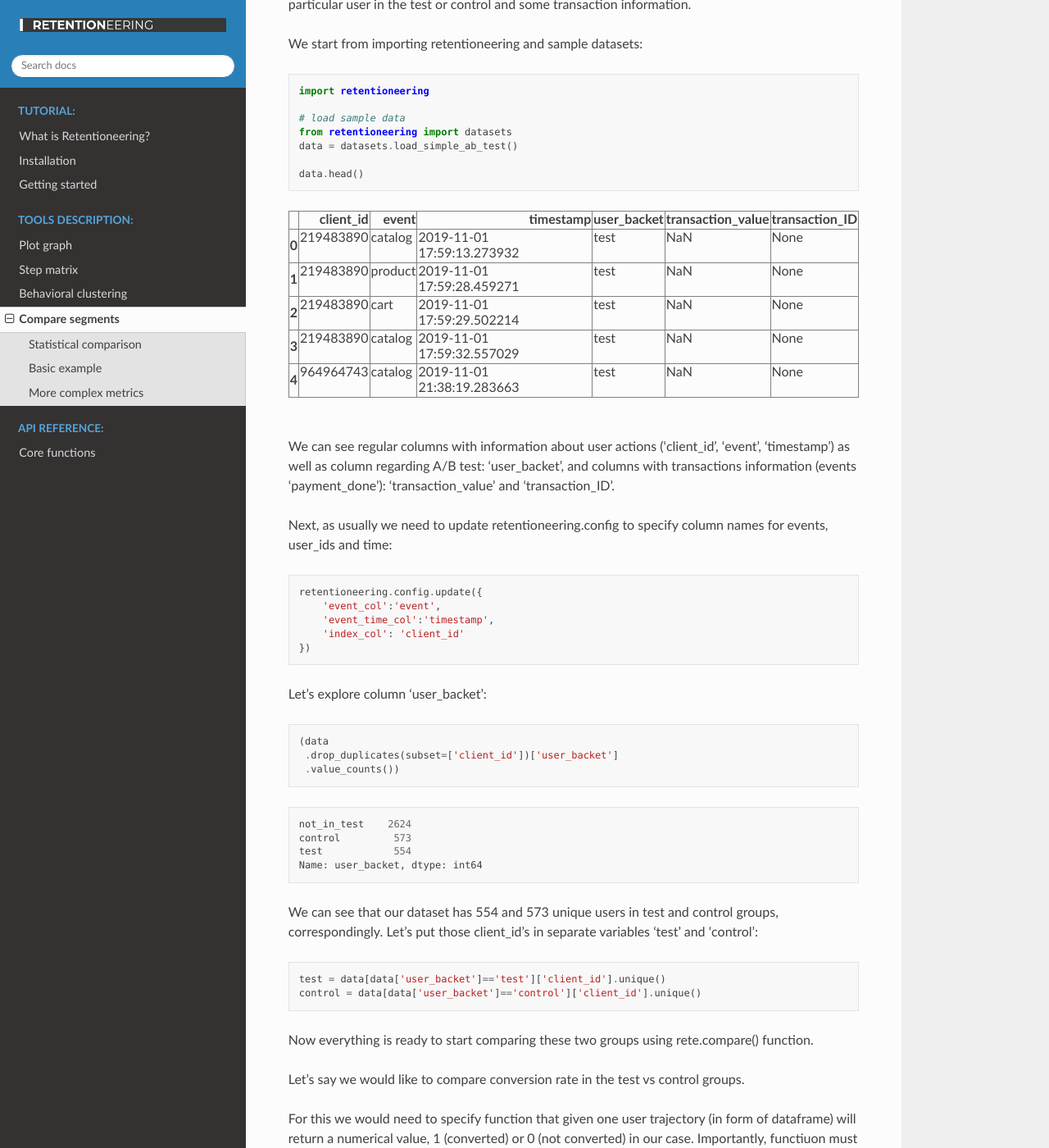
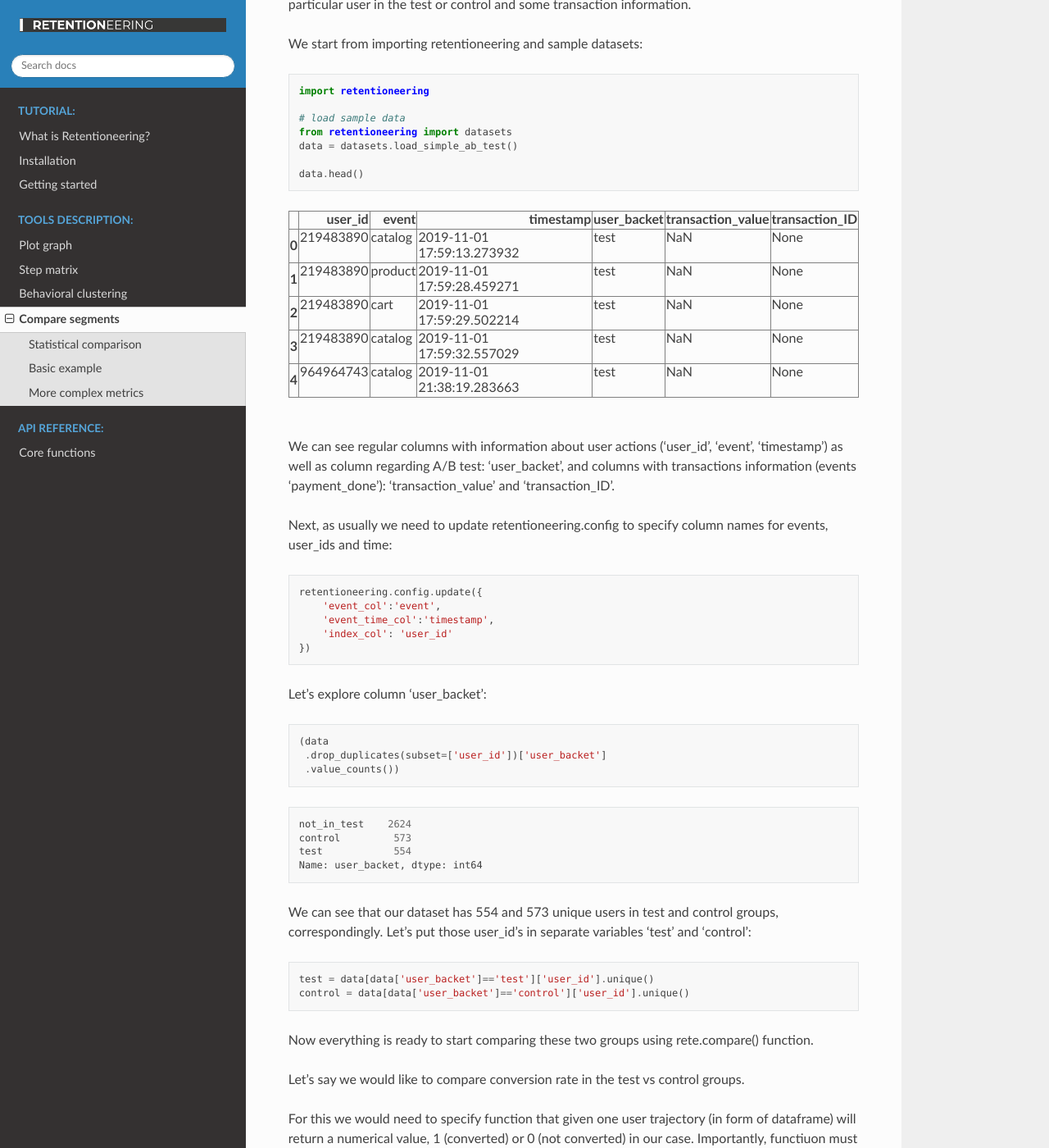
Before and after one commit to retentioneering/retentioneering-tools, a Sphinx documentation site: the page built from docs/source/compare.rst, in a window 1280 px wide and 1400 px high, scrolled down 470 px. Shown: the whole window at 82% size. Built offline with Sphinx 7.4.7 and the Read the Docs theme 2.0.0, drawn with Linux system fonts in a browser that asks for light colours.

Commit message:
change client_id to user_id in sample dataset

```diff
--- a/docs/source/compare.rst
+++ b/docs/source/compare.rst
@@ -53,7 +53,7 @@ We start from importing retentioneering and sample datasets:
       <thead>
         <tr style="text-align: right;">
           <th></th>
-          <th>client_id</th>
+          <th>user_id</th>
           <th>event</th>
           <th>timestamp</th>
           <th>user_backet</th>
@@ -113,7 +113,7 @@ We start from importing retentioneering and sample datasets:
 
 |
 
-We can see regular columns with information about user actions ('client_id', 'event',
+We can see regular columns with information about user actions ('user_id', 'event',
 'timestamp') as well as column regarding A/B test: 'user_backet', and columns with
 transactions information (events 'payment_done'): 'transaction_value' and 'transaction_ID'.
 
@@ -125,7 +125,7 @@ events, user_ids and time:
     retentioneering.config.update({
         'event_col':'event',
         'event_time_col':'timestamp',
-        'index_col': 'client_id'
+        'index_col': 'user_id'
     })
 
 Let's explore column 'user_backet':
@@ -133,7 +133,7 @@ Let's explore column 'user_backet':
 .. code:: ipython3
 
     (data
-     .drop_duplicates(subset=['client_id'])['user_backet']
+     .drop_duplicates(subset=['user_id'])['user_backet']
      .value_counts())
 
 .. parsed-literal::
@@ -145,13 +145,13 @@ Let's explore column 'user_backet':
 
 
 We can see that our dataset has 554 and 573 unique users in test and control
-groups, correspondingly. Let's put those client_id's in separate variables 'test'
+groups, correspondingly. Let's put those user_id's in separate variables 'test'
 and 'control':
 
 .. code:: ipython3
 
-    test = data[data['user_backet']=='test']['client_id'].unique()
-    control = data[data['user_backet']=='control']['client_id'].unique()
+    test = data[data['user_backet']=='test']['user_id'].unique()
+    control = data[data['user_backet']=='control']['user_id'].unique()
 
 Now everything is ready to start comparing these two groups using rete.compare() function.
 
```
Also changed, not shown: README.md (+3 -3 lines), docs/source/clustering.rst (+6 -6 lines), docs/source/getting_started.rst (+4 -4 lines), docs/source/plot_graph.rst (+4 -4 lines), docs/source/step_matrix.rst (+5 -5 lines), 6 other files.
